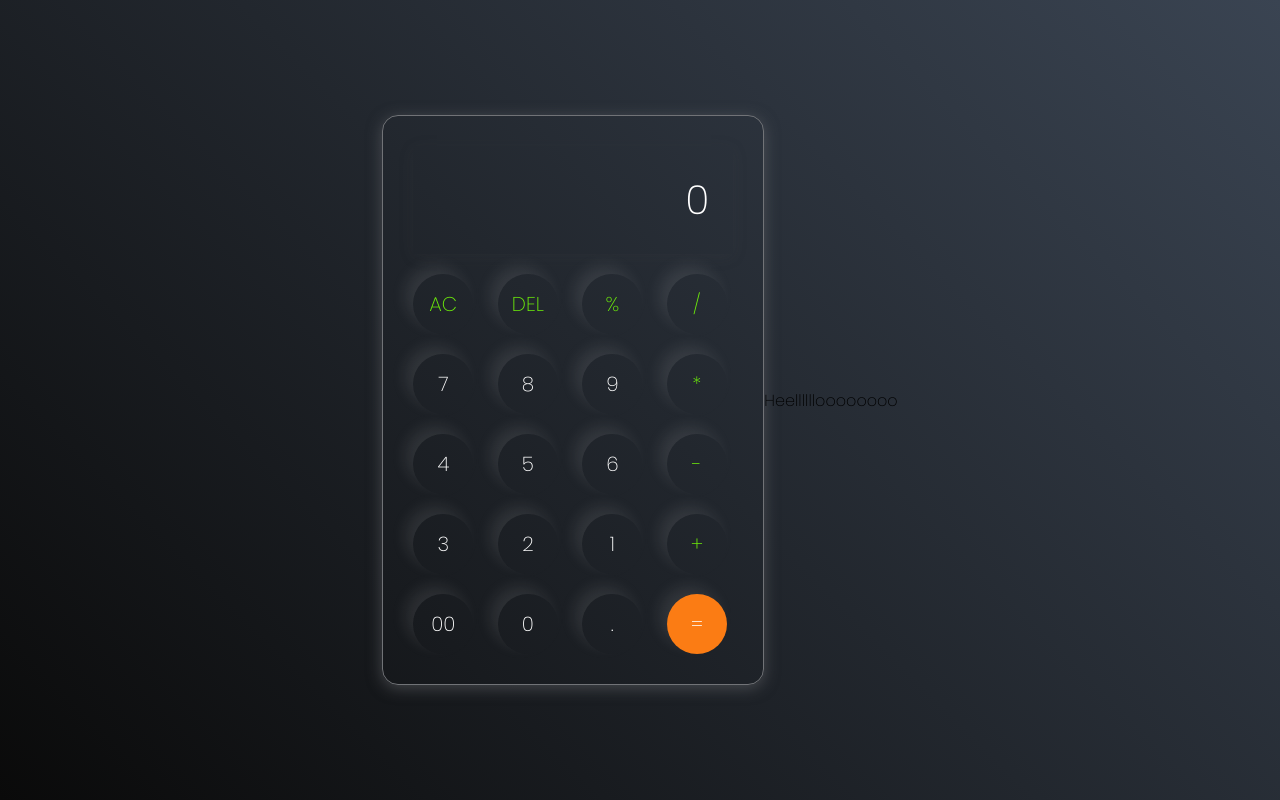
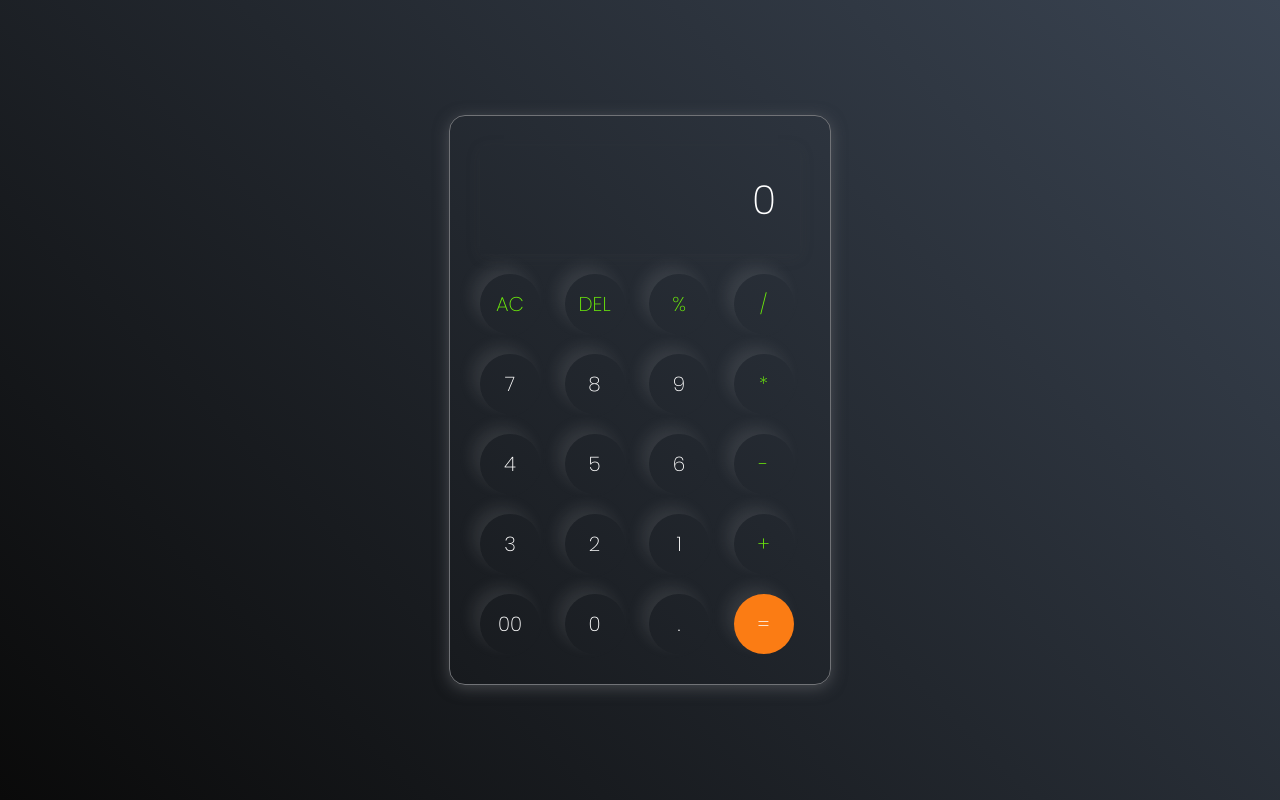
Before and after one commit to ParyushiDev/Calculator, a plain HTML site: page index.html in a window 1280 px wide. Drawn offline with Linux system fonts and the light colour scheme.

Commit message:
first commit

```diff
--- a/index.html
+++ b/index.html
@@ -53,9 +53,7 @@
             </div>
         </div>
 
-        <div>
-            <p>Heelllllloooooooo</p>
-        </div>
+
         <script src="app.js"></script>
     </body>
 </html>
```
